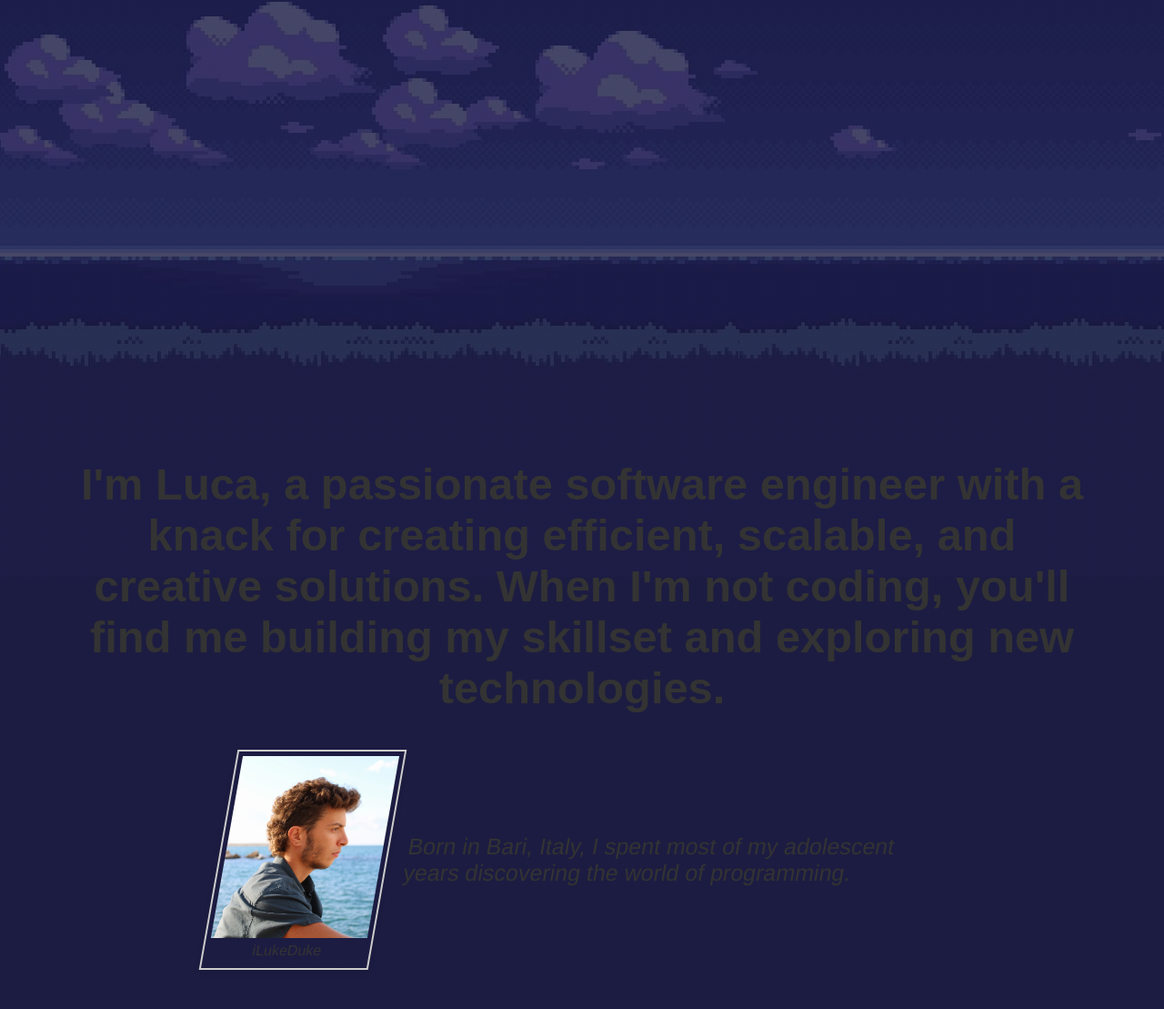
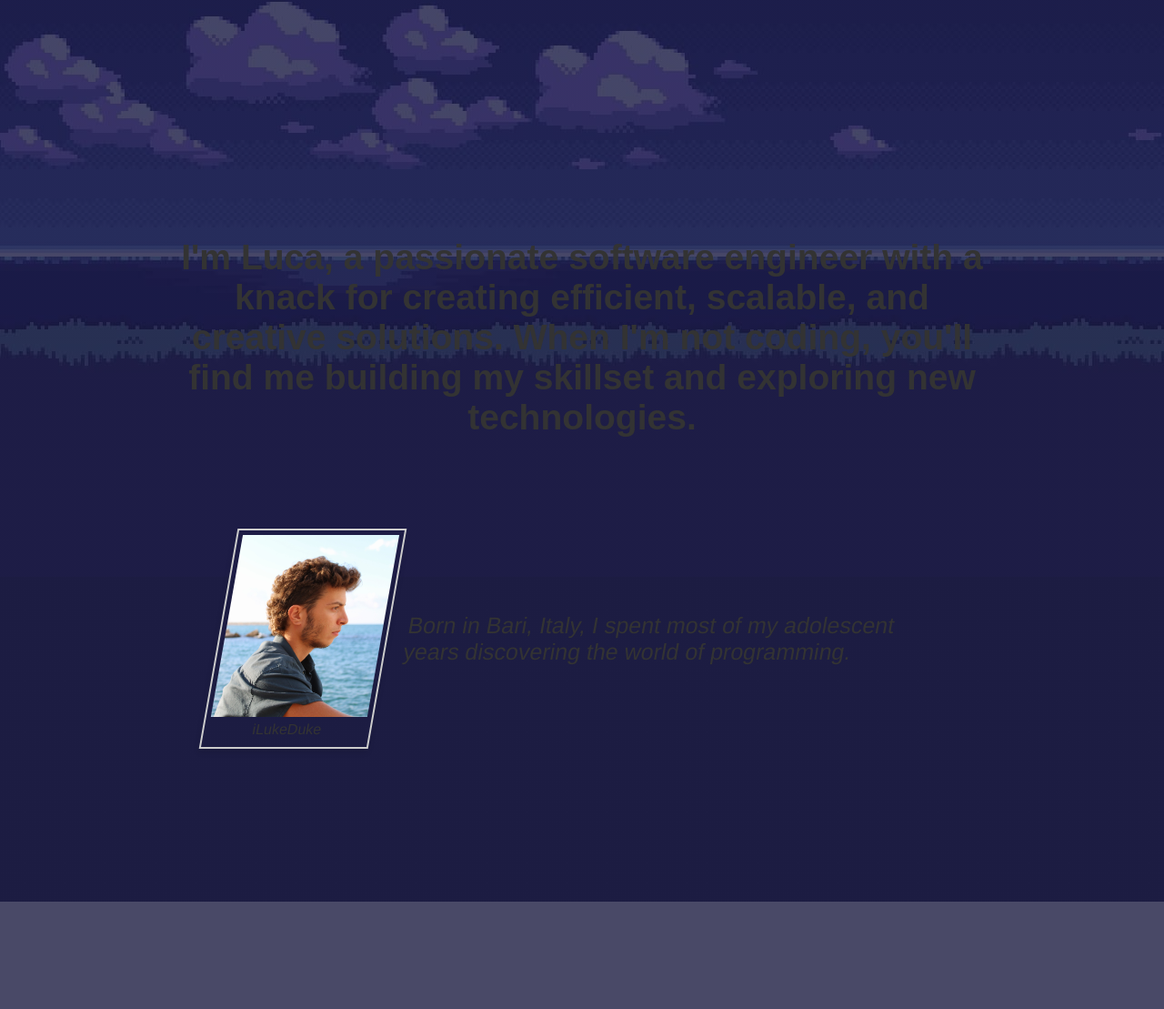
Before and after one commit to Luke22Skull/Portfolio, a plain HTML site: page index.html in a window 1280 px wide. Shown: the part 566-1675 px from the top of the page at 91% size. After the commit the page ends 1557 px from the top, so only its background shows below. Drawn offline with Linux system fonts and the light colour scheme.

Commit message:
Refactors the "about" section

```diff
--- a/index.html
+++ b/index.html
@@ -49,12 +49,12 @@
       </section>
       <section id="about">
         <div class="wrapper">
-          <div class="text_center">
-            <h2>
+          <div class="text_center about_text">
+            <h3>
               I'm Luca,
               a passionate software engineer with a knack for creating efficient, scalable, and creative solutions.
               When I'm not coding, you'll find me building my skillset and exploring new technologies.
-            </h2>
+            </h3>
           </div>
           <div class="wrapper_inner">
             <div class="about_content flex flex_around">
--- a/src/parallax.js
+++ b/src/parallax.js
@@ -5,7 +5,7 @@ window.addEventListener('scroll', function() {
         window.requestAnimationFrame(function() {
             const bodySection = document.querySelector('body');
             const scrollPosition = window.scrollY;
-            const parallaxSpeed = 0.7; // Velocità dell'effetto parallasse
+            const parallaxSpeed = 0.8; // Velocità dell'effetto parallasse
 
             if (window.innerWidth > 768) {
                 let parallaxOffset = scrollPosition * parallaxSpeed;
--- a/styles.css
+++ b/styles.css
@@ -211,7 +211,7 @@ section {
 /* Stile specifico per la sezione hero con background aggiornato */
 section#hero {
     /* Usa il background del body, nessun override qui */
-    padding-bottom: 20%;
+    padding-bottom: 15%;
     color: #fafafa;
     --color-accent: #8a2be2;
     position: relative;
@@ -260,8 +260,15 @@ section#hero {
     padding: var(--space-3xs) 0;
 }
 
+.about_text {
+    padding-left: 10%;
+    padding-right: 10%;
+    margin-bottom: 60px;
+    margin-inline-end: auto;
+}
+
 section#about {
-    padding-top: 20%;
+    padding-bottom: 10%;
     background: transparent;
     color: #333;
     --color-accent: #ffd700;
```
